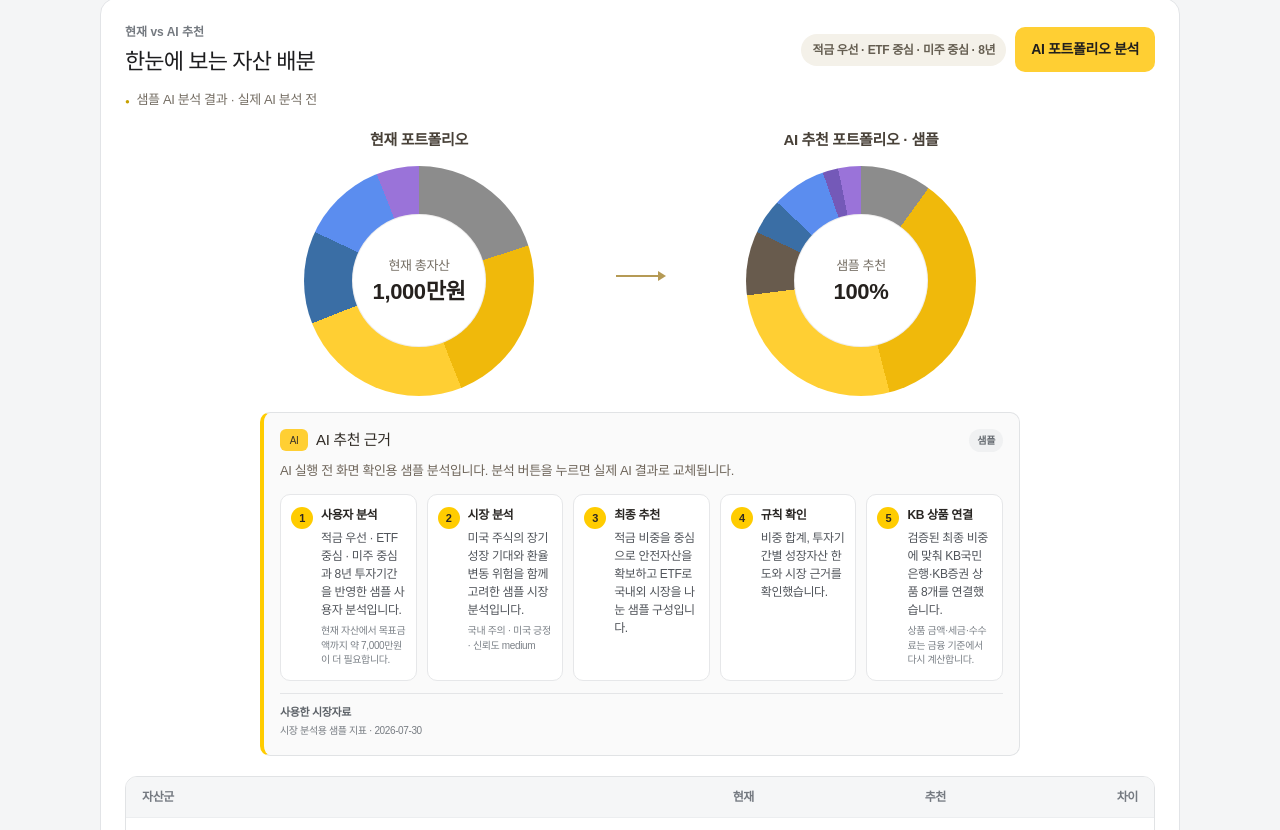
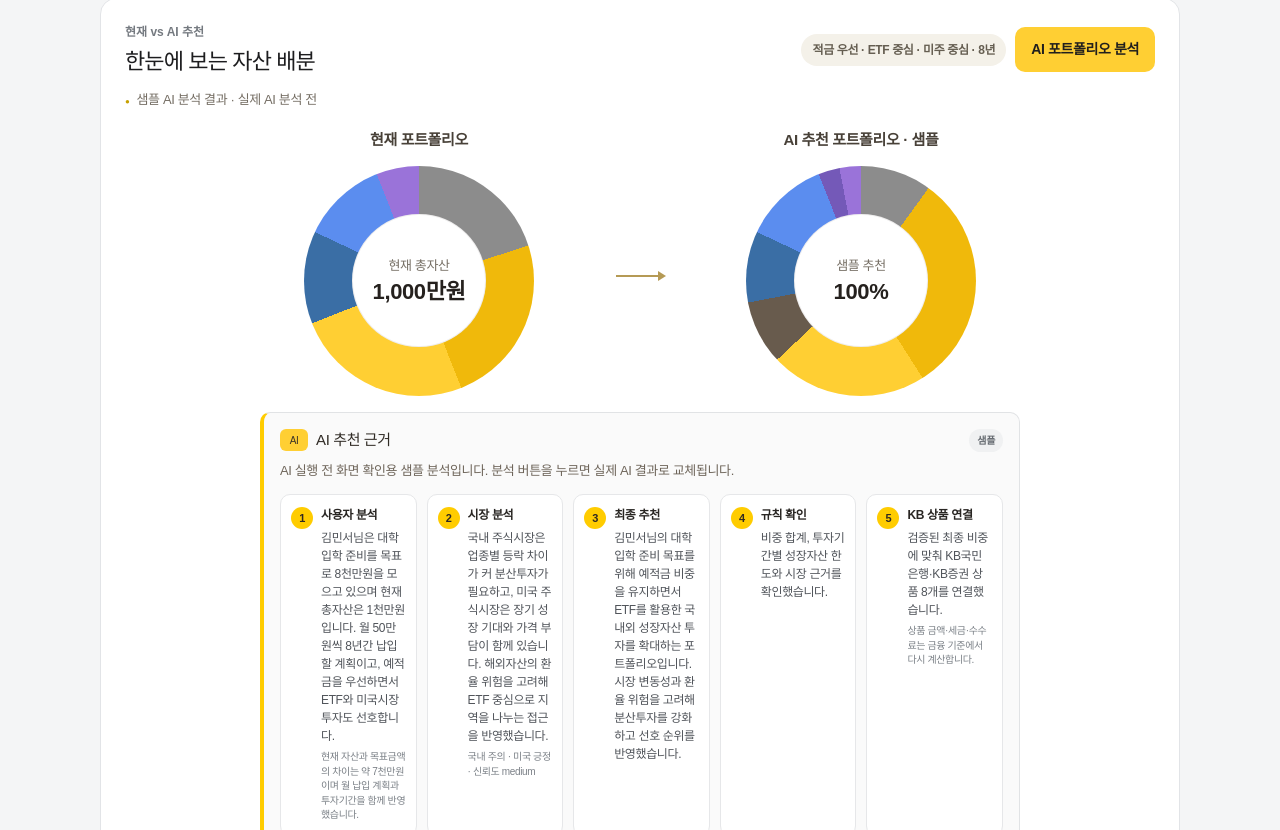
Before and after one commit to byabbya/KB_child_wealth, a Next.js app: page / in a window 1280 px wide. Shown: the part 610-1440 px from the top of the page. Built offline with nearby package versions, Linux system fonts and the light colour scheme.

Commit message:
Seed dashboard with validated AI advice

```diff
--- a/app/Dashboard.tsx
+++ b/app/Dashboard.tsx
@@ -312,77 +312,33 @@ export default function Dashboard() {
     aiAdvice && aiAdviceSignature && aiAdviceSignature !== aiInputSignature,
   );
 
+  const defaultAiInputSignature = JSON.stringify({
+    assetRanking: initialState.assetRanking,
+    strategyRanking: initialState.strategyRanking,
+    horizonYears: initialState.horizonYears,
+    monthlyContribution: initialState.monthlyContribution,
+    proposedGift: initialState.proposedGift,
+    marketSnapshotId: prototypeCatalog.marketSnapshot.snapshotId,
+  });
+  const sampleAdvice = aiInputSignature === defaultAiInputSignature
+    ? prototypeCatalog.sampleAiAdvice as unknown as AiAdvice
+    : null;
+  const displayedAdvice = currentAdvice ?? sampleAdvice;
+
   const effectivePlan = useMemo(
     () =>
-      currentAdvice && currentAdvice.status !== "fallback"
+      displayedAdvice && displayedAdvice.status !== "fallback"
         ? applyAdvisorProposal({
             basePlan: plan,
-            proposal: currentAdvice.proposal,
+            proposal: displayedAdvice.proposal,
             data,
             bankProducts: prototypeCatalog.bankProducts,
             investmentTaxRules: prototypeCatalog.investmentTaxRules,
             feeAssumptions: prototypeCatalog.feeAssumptions,
           })
         : plan,
-    [currentAdvice, data, plan],
-  );
-  const sampleAdvice = useMemo<AiAdvice>(() => ({
-    status: "validated",
-    provider: "sample",
-    model: null,
-    message: "AI 실행 전 화면 확인용 샘플 분석입니다.",
-    consideredFactors: ["적금 우선 선호", `${state.horizonYears}년 투자기간`, "ETF·미국시장 선호"],
-    adjustments: [],
-    originalProposal: null,
-    proposal: {
-      allocations: plan.target,
-      allocationRationales: plan.recommendations.map((item) => ({
-        assetClass: item.assetClass,
-        rationale: item.reason,
-        evidenceIds: item.assetClass === "overseasEtf"
-          ? ["indicator-us-equity-trend", "indicator-krw-usd-risk"]
-          : [],
-      })),
-      assumptions: ["화면 확인용 샘플 시장자료"],
-      summary: "적금 비중을 중심으로 안전자산을 확보하고 ETF로 국내외 시장을 나눈 샘플 구성입니다.",
-    },
-    analysis: {
-      user: {
-        status: "sample",
-        summary: `${plan.preference.label}과 ${state.horizonYears}년 투자기간을 반영한 샘플 사용자 분석입니다.`,
-        preferenceInsights: ["적금 우선", "ETF 중심", "미국시장 선호"],
-        goalGapInsight: `현재 자산에서 목표금액까지 약 ${compactCurrency(Math.max(0, child.goalAmount - plan.current.total))}이 더 필요합니다.`,
-        concentrationRisks: ["예·적금과 투자자산의 비중을 함께 점검했습니다."],
-        liquidityNeeds: [`월 ${compactCurrency(state.monthlyContribution)} 적립 계획을 반영했습니다.`],
-      },
-      market: {
-        status: "sample",
-        summary: "미국 주식의 장기 성장 기대와 환율 변동 위험을 함께 고려한 샘플 시장 분석입니다.",
-        domesticOutlook: "cautious",
-        usOutlook: "positive",
-        etfOutlook: "positive",
-        individualOutlook: "cautious",
-        confidence: "medium",
-        riskFactors: ["국내시장 변동성", "원·달러 환율 변화"],
-        evidenceIds: [
-          "indicator-kr-equity-volatility",
-          "indicator-us-equity-trend",
-          "indicator-krw-usd-risk",
-        ],
-      },
-    },
-    marketDataStatus: {
-      fresh: true,
-      status: "fresh",
-      asOf: prototypeCatalog.marketSnapshot.asOf,
-      evidenceIds: [
-        "indicator-kr-equity-volatility",
-        "indicator-us-equity-trend",
-        "indicator-krw-usd-risk",
-      ],
-      warning: null,
-    },
-  }), [child.goalAmount, plan, state.horizonYears, state.monthlyContribution]);
+    [displayedAdvice, data, plan],
+  );
   const targetProgress = Math.min(100, (plan.current.total / child.goalAmount) * 100);
 
   function openMock(
@@ -511,9 +467,11 @@ export default function Dashboard() {
           ? "AI 추천·일부 비중 보정"
           : currentAdvice?.status === "fallback"
             ? "AI 연결 실패·규칙 기반 추천"
-            : "샘플 AI 분석 결과 · 실제 AI 분석 전";
+            : sampleAdvice
+              ? "샘플 AI 분석 결과 · 실제 AI 분석 전"
+              : "입력 조건 기반 규칙 추천";
   const recommendationRationale = buildRecommendationRationale({
-    advice: currentAdvice,
+    advice: displayedAdvice,
     loading: aiLoading,
     stale: hasStaleAdvice,
     context: {
@@ -650,7 +608,7 @@ export default function Dashboard() {
                     {plan.preference.label} · {state.horizonYears}년
                   </span>
                   <button className="ai-run-button" onClick={requestAiAdvice} disabled={aiLoading}>
-                    {aiLoading ? "AI 분석 중…" : currentAdvice ? "AI 다시 분석" : "AI 포트폴리오 분석"}
+                    {aiLoading ? "AI 분석 중…" : "AI 포트폴리오 분석"}
                   </button>
                 </div>
               </div>
@@ -666,9 +624,21 @@ export default function Dashboard() {
                 <div className="donut-arrow" aria-hidden="true" />
                 <div className="recommended-portfolio-column">
                   <PortfolioDonut
-                    title={currentAdvice && currentAdvice.status !== "fallback" ? "AI 추천 포트폴리오" : "AI 추천 포트폴리오 · 샘플"}
+                    title={currentAdvice?.status === "fallback"
+                      ? "규칙 기반 추천 포트폴리오"
+                      : currentAdvice
+                        ? "AI 추천 포트폴리오"
+                        : sampleAdvice
+                          ? "AI 추천 포트폴리오 · 샘플"
+                          : "추천 포트폴리오 · 기준안"}
                     weights={effectivePlan.target}
-                    centerTop={currentAdvice && currentAdvice.status !== "fallback" ? "AI 추천" : "샘플 추천"}
+                    centerTop={currentAdvice?.status === "fallback"
+                      ? "규칙 기준안"
+                      : currentAdvice
+                        ? "AI 추천"
+                        : sampleAdvice
+                          ? "샘플 추천"
+                          : "기준안"}
                     centerValue="100%"
                     focusedAssetClass={focusedAssetClass}
                   />
@@ -677,9 +647,9 @@ export default function Dashboard() {
               <div className="recommendation-rationale-slot">
                 <RecommendationRationale
                   rationale={recommendationRationale}
-                  advice={currentAdvice ?? sampleAdvice}
+                  advice={displayedAdvice}
                   plan={effectivePlan}
-                  sample={!currentAdvice}
+                  sample={!currentAdvice && Boolean(sampleAdvice)}
                 />
               </div>
               <PortfolioAllocationComparison
--- /dev/null
+++ b/data/sample_ai_advice.json
@@ -0,0 +1,126 @@
+{
+  "status": "validated",
+  "provider": "sample",
+  "model": "gemini-2.5-flash",
+  "message": "저장된 Gemini 분석 결과를 초기 화면에 표시합니다.",
+  "consideredFactors": [
+    "자녀의 대학 입학 준비 목표 (8천만원, 2034년 3월 1일)",
+    "월 50만원의 정기적인 납입",
+    "사용자의 자산 및 투자 방식 선호도",
+    "현재 포트폴리오의 예적금 집중도",
+    "국내 및 미국 주식시장의 전망과 위험 요인",
+    "ETF를 활용한 분산 투자 가능성",
+    "증여세 추정치 및 관련 정책 사실"
+  ],
+  "adjustments": [],
+  "originalProposal": null,
+  "proposal": {
+    "allocations": {
+      "cash": 10,
+      "savings": 31,
+      "deposit": 22,
+      "fund": 9,
+      "domesticEtf": 10,
+      "overseasEtf": 12,
+      "domesticStock": 3,
+      "overseasStock": 3
+    },
+    "allocationRationales": [
+      {
+        "assetClass": "cash",
+        "rationale": "장기 목표 자금의 분산배분 점검에 따라 현금성 자산의 일정 비중을 유지하여 유동성을 확보하고 시장 변동성에 대비합니다.",
+        "evidenceIds": ["kb-research-long-term-allocation"]
+      },
+      {
+        "assetClass": "savings",
+        "rationale": "사용자의 저축 선호도와 장기 목표를 고려하여 안정적인 자산 배분을 유지합니다.",
+        "evidenceIds": []
+      },
+      {
+        "assetClass": "deposit",
+        "rationale": "사용자의 예금 선호도와 금리 변화에 따른 예금의 역할을 고려하여 안정적인 자산 배분을 유지합니다.",
+        "evidenceIds": ["news-rate-duration"]
+      },
+      {
+        "assetClass": "fund",
+        "rationale": "기준안의 펀드 비중을 유지하여 분산 투자를 도모합니다.",
+        "evidenceIds": []
+      },
+      {
+        "assetClass": "domesticEtf",
+        "rationale": "사용자의 ETF 선호도와 국내 주식시장의 분산투자 필요성을 고려하여 국내 ETF 비중을 확대합니다.",
+        "evidenceIds": ["indicator-kr-equity-volatility", "kb-research-etf-diversification"]
+      },
+      {
+        "assetClass": "overseasEtf",
+        "rationale": "사용자의 ETF 및 미국 시장 선호도, 글로벌 주식시장의 성장 기대와 ETF를 활용한 지역 분산 방안을 고려하여 해외 ETF 비중을 확대합니다.",
+        "evidenceIds": ["indicator-us-equity-trend", "news-global-diversification", "kb-research-etf-diversification"]
+      },
+      {
+        "assetClass": "domesticStock",
+        "rationale": "국내 주식시장의 변동성을 고려하여 개별 종목 비중은 제한적으로 유지하며 사용자의 선호도를 반영합니다.",
+        "evidenceIds": ["indicator-kr-equity-volatility"]
+      },
+      {
+        "assetClass": "overseasStock",
+        "rationale": "미국 주식시장의 장기 성장 기대를 반영하되 환율 변동 위험을 고려하여 비중을 제한합니다.",
+        "evidenceIds": ["indicator-us-equity-trend", "indicator-krw-usd-risk"]
+      }
+    ],
+    "assumptions": [
+      "시장 스냅샷은 2026년 7월 30일 기준입니다.",
+      "월 50만원의 정기적인 납입이 지속된다고 가정합니다.",
+      "추천 비중은 상품 가입 전 최신 정보 확인이 필요합니다."
+    ],
+    "summary": "김민서님의 대학 입학 준비 목표를 위해 예적금 비중을 유지하면서 ETF를 활용한 국내외 성장자산 투자를 확대하는 포트폴리오입니다. 시장 변동성과 환율 위험을 고려해 분산투자를 강화하고 선호 순위를 반영했습니다."
+  },
+  "analysis": {
+    "user": {
+      "status": "sample",
+      "summary": "김민서님은 대학 입학 준비를 목표로 8천만원을 모으고 있으며 현재 총자산은 1천만원입니다. 월 50만원씩 8년간 납입할 계획이고, 예적금을 우선하면서 ETF와 미국시장 투자도 선호합니다.",
+      "preferenceInsights": [
+        "자산 선호는 적금, 예금, 주식, 채권 순입니다.",
+        "투자 방식 선호는 ETF, 개별종목, 미국시장, 국내시장 순입니다."
+      ],
+      "goalGapInsight": "현재 자산과 목표금액의 차이는 약 7천만원이며 월 납입 계획과 투자기간을 함께 반영했습니다.",
+      "concentrationRisks": ["현재 포트폴리오는 예적금 비중이 49%로 높은 편입니다."],
+      "liquidityNeeds": ["8년의 투자기간과 월 50만원의 신규 납입 계획을 반영합니다."]
+    },
+    "market": {
+      "status": "sample",
+      "summary": "국내 주식시장은 업종별 등락 차이가 커 분산투자가 필요하고, 미국 주식시장은 장기 성장 기대와 가격 부담이 함께 있습니다. 해외자산의 환율 위험을 고려해 ETF 중심으로 지역을 나누는 접근을 반영했습니다.",
+      "domesticOutlook": "cautious",
+      "usOutlook": "positive",
+      "etfOutlook": "positive",
+      "individualOutlook": "neutral",
+      "confidence": "medium",
+      "riskFactors": [
+        "국내 주식시장 업종별 등락 차이",
+        "미국 주식시장 가격 부담",
+        "원·달러 환율 변동 위험"
+      ],
+      "evidenceIds": [
+        "indicator-kr-equity-volatility",
+        "indicator-us-equity-trend",
+        "indicator-krw-usd-risk",
+        "news-global-diversification",
+        "kb-research-etf-diversification"
+      ]
+    }
+  },
+  "marketDataStatus": {
+    "fresh": true,
+    "status": "fresh",
+    "asOf": "2026-07-30",
+    "evidenceIds": [
+      "indicator-kr-equity-volatility",
+      "indicator-us-equity-trend",
+      "indicator-krw-usd-risk",
+      "news-global-diversification",
+      "news-rate-duration",
+      "kb-research-long-term-allocation",
+      "kb-research-etf-diversification"
+    ],
+    "warning": null
+  }
+}
--- a/lib/catalog.ts
+++ b/lib/catalog.ts
@@ -7,6 +7,7 @@ import productPoliciesYaml from "@/data/kb_product_policies.yaml?raw";
 import scenario from "@/data/sample_scenario.json";
 import productSources from "@/data/product_sources.json";
 import marketSnapshot from "@/data/market_snapshot.json";
+import sampleAiAdvice from "@/data/sample_ai_advice.json";
 import { parseCsv } from "./engine.mjs";
 import { parsePolicyDocument } from "./rules.mjs";
 
@@ -15,6 +16,7 @@ export const prototypeCatalog = {
   securitiesAssets: parseCsv(securitiesCsv),
   data: scenario,
   marketSnapshot,
+  sampleAiAdvice,
   productSources,
   giftTaxRules: parsePolicyDocument(giftTaxYaml),
   investmentTaxRules: parsePolicyDocument(investmentTaxYaml),
```
Also changed, not shown: 1 other file (tests, documents, lock files or other folders).
